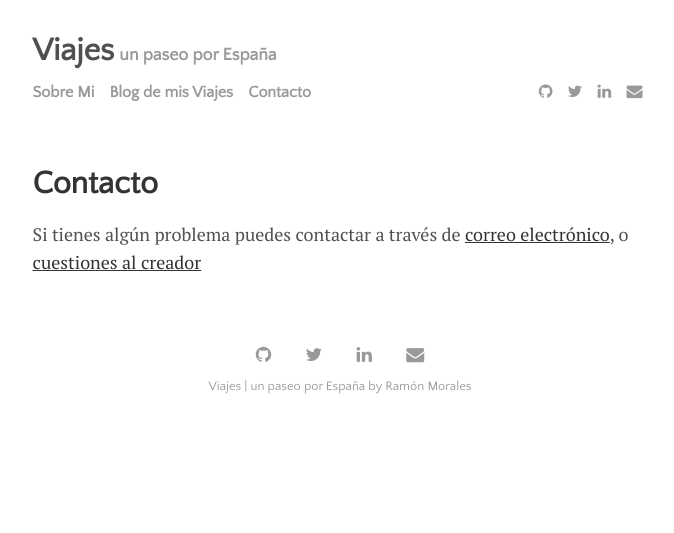
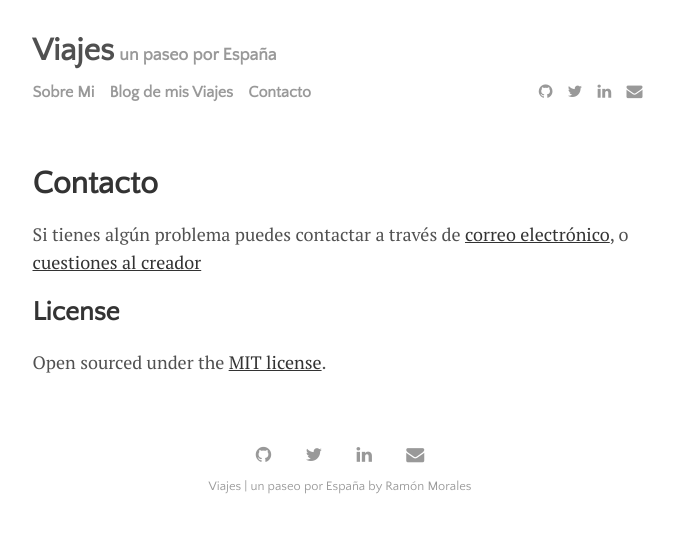
Before and after one commit to jramorales/BLogMisViajes, a Jekyll site: the page built from menu/contacto.md, in a window 1280 px wide. Shown: the top 533 px of the page, without its empty margins (300-974 px from the left). Built offline with Jekyll 4.4.1, drawn with Linux system fonts in a browser that asks for light colours.

Commit message:
Update contacto.md

```diff
--- a/menu/contacto.md
+++ b/menu/contacto.md
@@ -4,3 +4,6 @@ title: Contacto
 ---
 
 Si tienes algún problema puedes contactar a través de [correo electrónico](moguimon@gmail.com), o [cuestiones al creador](https://github.com/moguimon/BlogLagrange2/issues/new)
+
+## License
+Open sourced under the [MIT license](https://github.com/LeNPaul/Lagrange/blob/gh-pages/LICENSE.md).
```
